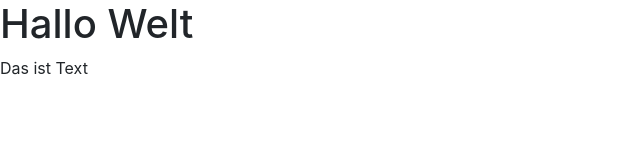
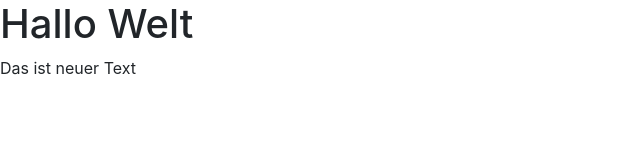
Before and after one commit to MichaelBarth/webDB, a plain HTML site: page index.html in a window 1280 px wide. Shown: the full height of the page, 0-640 px from the left. Drawn offline with nearby package versions, Linux system fonts and the light colour scheme.

Commit message:
Neuer Text

```diff
--- a/index.html
+++ b/index.html
@@ -12,7 +12,7 @@
   </head>
   <body>
 	<h1>Hallo Welt</h1>
-	<p>Das ist Text</p>
+	<p>Das ist neuer Text</p>
 
 	<!-- Optional JavaScript; choose one of the two! -->
 
```
